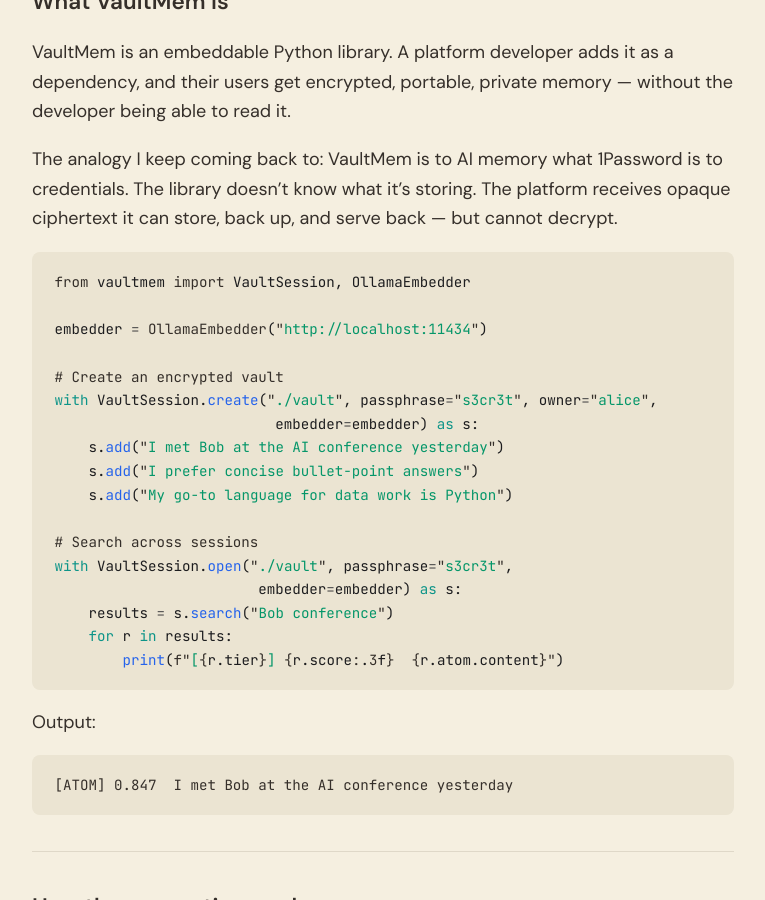
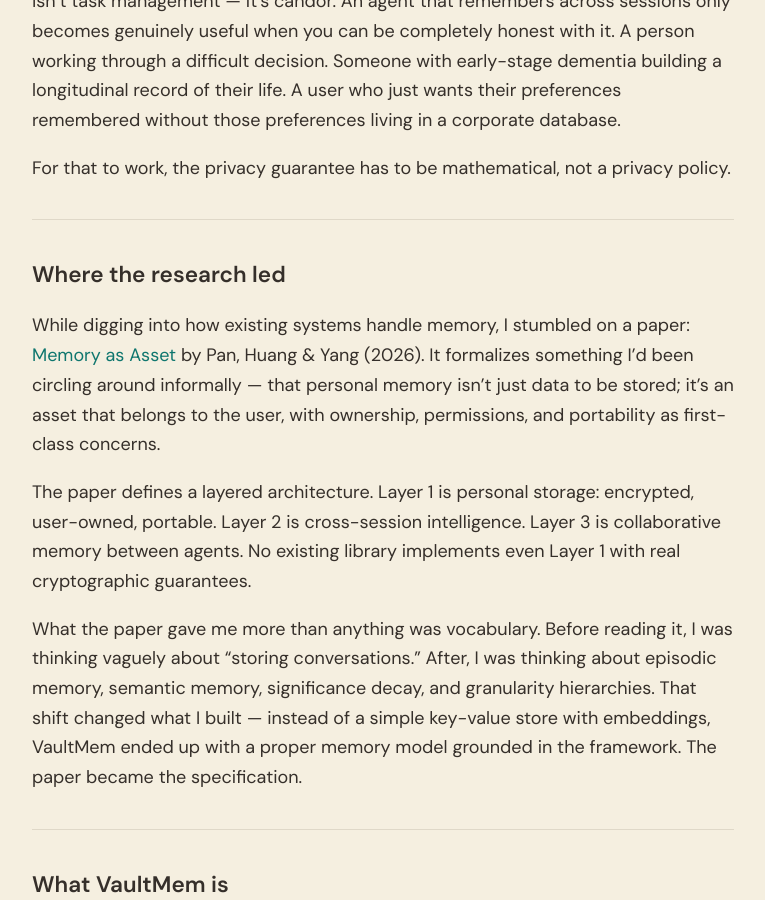
Before and after one commit to aag1091-alt/avinashgosavi.com, a Jekyll site: the page built from _posts/2026-03-21-vaultmem-encrypted-memory-for-ai-agents.md, in a window 1280 px wide and 900 px high, scrolled down 1168 px. Shown: the whole window, without its empty margins (257-1022 px from the left). Built offline with Jekyll 4.4.1, drawn with Linux system fonts in a browser that asks for light colours; some of the changed text lies outside the part shown.

Commit message:
Update VaultMem blog post with accurate origin story and MAS paper context
- Fix opening: built in a few days (not months), origin from building Rena
- Add 'Where the research led' section covering discovery of Memory-as-Asset paper
- Ground memory model section in MAS 5-tuple framework
- Update research angle to close the loop on the paper discovery
- Fix line count: ~2,250 (was ~2,100)

Co-Authored-By: Claude Sonnet 4.6 <noreply@anthropic.com>

```diff
--- a/_posts/2026-03-21-vaultmem-encrypted-memory-for-ai-agents.md
+++ b/_posts/2026-03-21-vaultmem-encrypted-memory-for-ai-agents.md
@@ -5,7 +5,11 @@ permalink: /post/vaultmem-encrypted-memory-for-ai-agents/
 read_time: 8
 ---
 
-I spent the last few months building something I couldn't find anywhere else: a memory library for AI agents where the platform developer cryptographically **cannot read what the user stores**.
+While building [Rena](https://github.com/aag1091-alt/rena) — a voice AI health agent I submitted for the Google Gemini Live Agent Challenge — I needed persistent memory. Something that could build a user profile from conversations across sessions and recall it the next time you speak to the agent. Libraries like mem0 or Zep would have worked fine for that use case.
+
+But the more I thought about it, the more a different question started bothering me: what if I wanted a *truly* private agent — one where the platform running it genuinely cannot read my conversations? And beyond that, how do you store raw conversations as structured memory in the first place?
+
+I couldn't find anything that answered both. So I spent a few days building it: a memory library for AI agents where the platform developer cryptographically **cannot read what the user stores**.
 
 > **Install:** `pip install vaultmem` · **Code:** [github.com/aag1091-alt/vaultmem-sdk](https://github.com/aag1091-alt/vaultmem-sdk) · **Preprint:** [doi.org/10.5281/zenodo.19154079](https://doi.org/10.5281/zenodo.19154079)
 
@@ -18,6 +22,16 @@ Every AI memory library I looked at — mem0, Zep, LangMem, Letta — stores use
 This matters more than it sounds. The deepest use case for persistent AI memory isn't task management — it's candor. An agent that remembers across sessions only becomes genuinely useful when you can be completely honest with it. A person working through a difficult decision. Someone with early-stage dementia building a longitudinal record of their life. A user who just wants their preferences remembered without those preferences living in a corporate database.
 
 For that to work, the privacy guarantee has to be mathematical, not a privacy policy.
+
+---
+
+## Where the research led
+
+While digging into how existing systems handle memory, I stumbled on a paper: [Memory as Asset](https://arxiv.org/abs/2603.14212) by Pan, Huang & Yang (2026). It formalizes something I'd been circling around informally — that personal memory isn't just data to be stored; it's an asset that belongs to the user, with ownership, permissions, and portability as first-class concerns.
+
+The paper defines a layered architecture. Layer 1 is personal storage: encrypted, user-owned, portable. Layer 2 is cross-session intelligence. Layer 3 is collaborative memory between agents. No existing library implements even Layer 1 with real cryptographic guarantees.
+
+What the paper gave me more than anything was vocabulary. Before reading it, I was thinking vaguely about "storing conversations." After, I was thinking about episodic memory, semantic memory, significance decay, and granularity hierarchies. That shift changed what I built — instead of a simple key-value store with embeddings, VaultMem ended up with a proper memory model grounded in the framework. The paper became the specification.
 
 ---
 
@@ -81,7 +95,7 @@ Two things I'm particularly happy with:
 
 ## The memory model
 
-Memories are stored as `MemoryObject` instances implementing the [Memory-as-Asset 5-tuple](https://arxiv.org/abs/2603.14212): content, context, owner, permissions, versioning state.
+The Memory-as-Asset paper defines memory as a 5-tuple: content, context, owner, permissions, versioning state. VaultMem's `MemoryObject` implements this directly.
 
 Four memory types: **EPISODIC** (things that happened), **SEMANTIC** (facts), **PERSONA** (preferences and habits), **PROCEDURAL** (how-to knowledge). Type is assigned by a deterministic classifier — no LLM call, no network request.
 
@@ -160,9 +174,9 @@ class MyEmbedder:
 
 ## The research angle
 
-VaultMem is also a research paper — the first implementation of Layer 1 of the [Memory-as-Asset framework](https://arxiv.org/abs/2603.14212) (Pan, Huang & Yang, 2026). The paper formalizes the threat model, scores ten existing AI memory systems against a four-dimension privacy taxonomy (no prior system achieves all four properties simultaneously), and specifies the `.vmem` format as a portable standard.
+The work turned into a paper. VaultMem is the first implementation of Layer 1 of the [Memory-as-Asset framework](https://arxiv.org/abs/2603.14212) — the paper I stumbled on during the initial research that ended up shaping the entire design. The paper formalizes the threat model, scores ten existing AI memory systems against a four-dimension privacy taxonomy (no prior system achieves all four properties simultaneously), and specifies the `.vmem` format as a portable standard.
 
-I submitted the preprint to Zenodo and I'm targeting ACM CCS 2026 for the full paper.
+The preprint is live on Zenodo and I'm targeting ACM CCS 2026 for the full paper.
 
 ---
 
```
Also changed, not shown: other parts of _posts/2026-03-21-vaultmem-encrypted-memory-for-ai-agents.md (+1 -1 lines).
